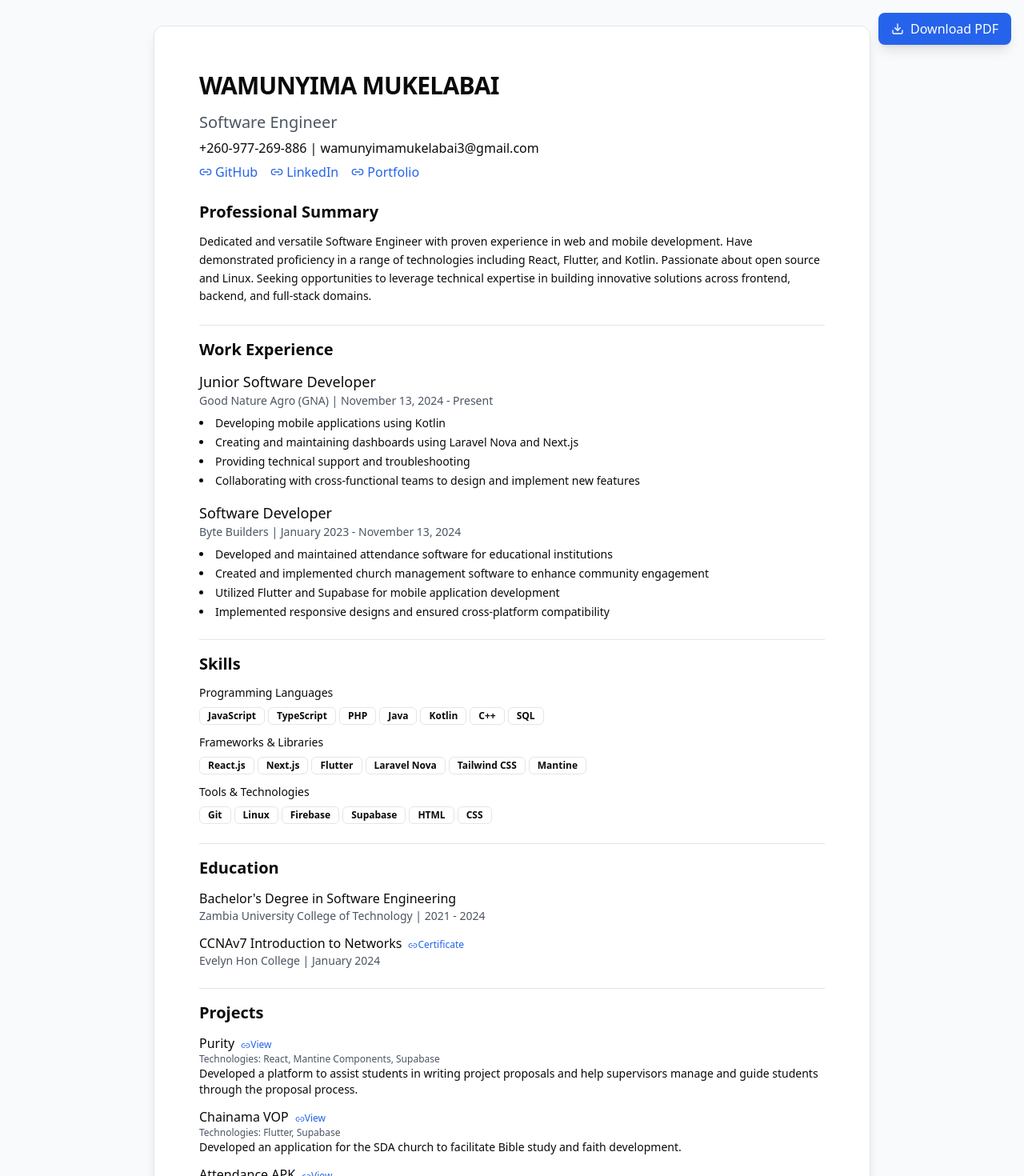
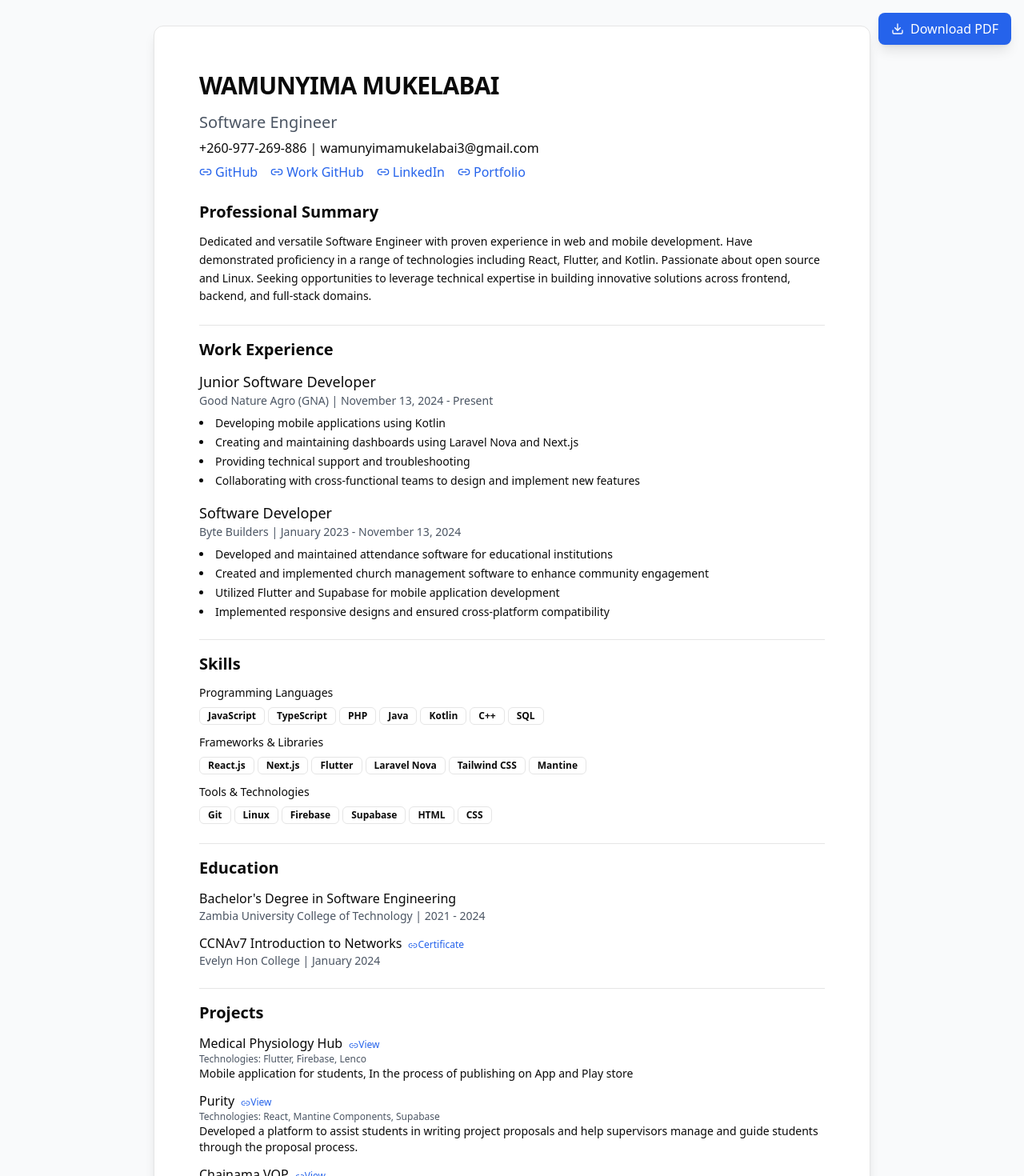
Before and after one commit to wamunyima3/wamunyima3, a React (Vite) app: page / in a window 1280 px wide. Shown: the top 1470 px of the page at 80% size. Built offline with nearby package versions, Linux system fonts and the light colour scheme.

Commit message:
feat: include medical physiology hub and sdk

```diff
--- a/src/App.tsx
+++ b/src/App.tsx
@@ -265,6 +265,13 @@ function App() {
               GitHub
             </a>
             <a
+                href="https://github.com/WamunyimaMukelabai"
+                className="flex items-center text-blue-600 hover:underline"
+            >
+              <Link2 className="w-4 h-4 mr-1" />
+              Work GitHub
+            </a>
+            <a
               href="https://www.linkedin.com/in/mukelabai-wamunyima-32bbb6211/"
               className="flex items-center text-blue-600 hover:underline"
             >
@@ -467,6 +474,13 @@ function App() {
             <div className="space-y-3">
               {[
                 {
+                  title: "Medical Physiology Hub",
+                  link: "https://drive.google.com/file/d/1toS6rgGV329mRwCUe4vQaltw5c00cwxO/view",
+                  tech: "Flutter, Firebase, Lenco",
+                  description:
+                      "Mobile application for students, In the process of publishing on App and Play store",
+                },
+                {
                   title: "Purity",
                   link: "https://purity-pm.vercel.app/",
                   tech: "React, Mantine Components, Supabase",
@@ -500,6 +514,13 @@ function App() {
                   tech: "PHP, Tailwind CSS",
                   description:
                     "Implemented an authentication system using facial recognition technology.",
+                },
+                {
+                  title: "Lenco Flutter SDK",
+                  link: "https://pub.dev/packages/lenco_flutter/",
+                  tech: "Dart",
+                  description:
+                      "Checkout the SDK I published on pub.dev",
                 },
               ].map((project, index) => (
                 <div key={index} className="cv-project-item">
```
